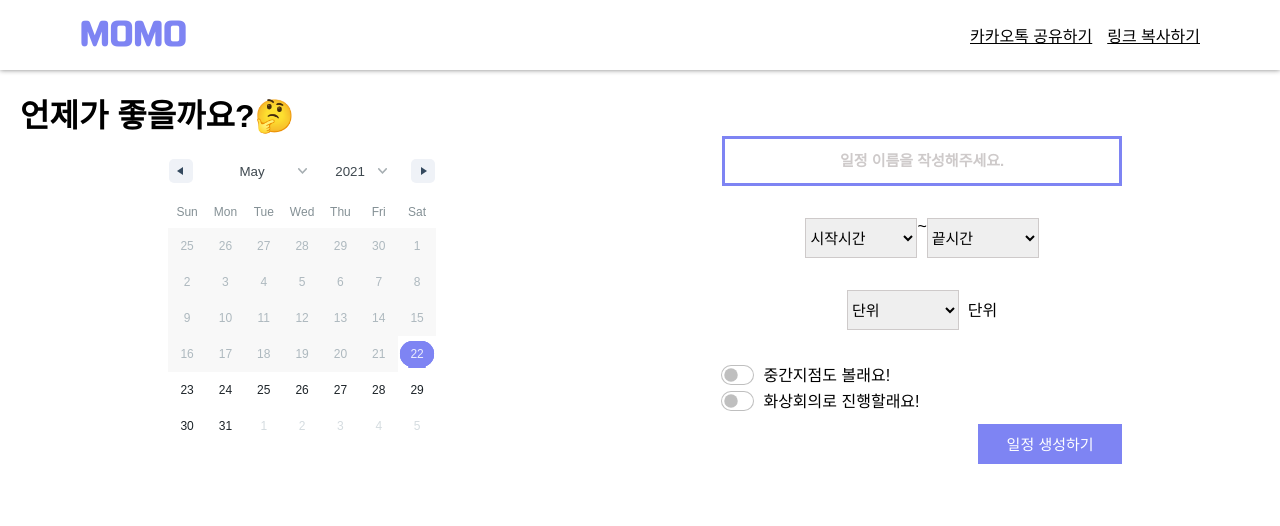
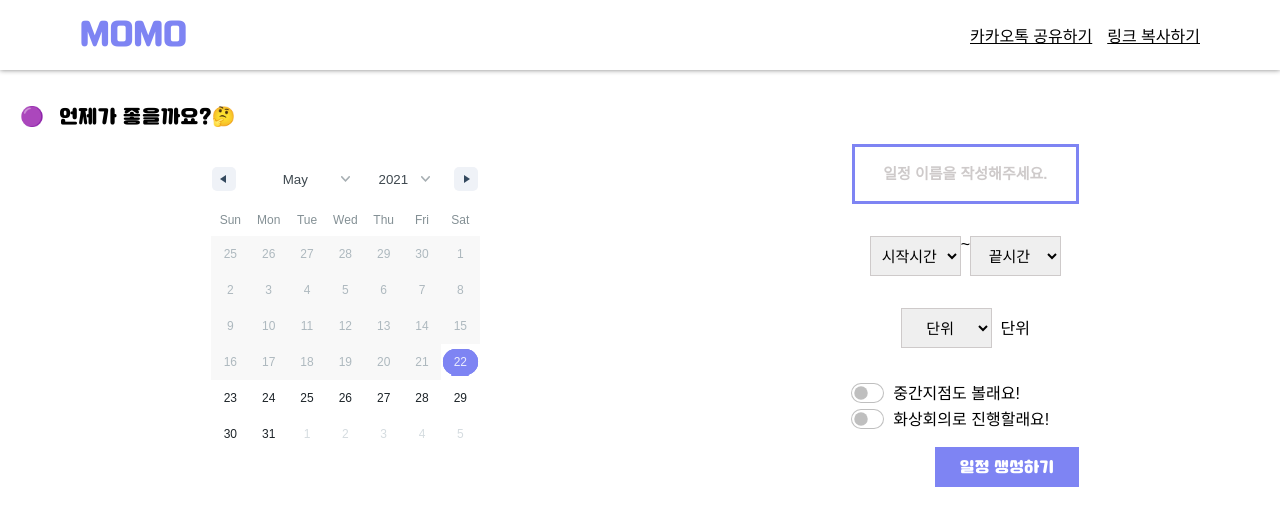
Before and after one commit to Modu-Moija/momo-front, a React (Create React App) app: page / in a window 1280 px wide. Shown: the top 526 px of the page. Built offline with nearby package versions, Linux system fonts and the light colour scheme; a web font is replaced by a local one.

Commit message:
setting.tsx CSS수정

```diff
--- a/src/Pages/Setting.tsx
+++ b/src/Pages/Setting.tsx
@@ -1,18 +1,24 @@
 import React from 'react';
 //import {  } from "@material-ui/core";
 import { useState } from 'react';
+import ExpandMoreIcon from '@material-ui/icons/ExpandMore';
 import { DateRange } from 'react-date-range';
 import { addDays } from 'date-fns';
+import { PageTitle, CalendarComponent } from '../Components';
+import { NativeSelect } from '@material-ui/core';
 import 'react-date-range/dist/styles.css'; // main css file
 import 'react-date-range/dist/theme/default.css'; // theme css file
 import "../scss/pages/setting.scss";
 
 const Setting = () => {
+	const name = "";
+	const headerTitle = "언제가 좋을까요?🤔";
+
 	const [title, setTitle] = useState("");
 	const [start, setStart] = useState("");
 	const [end, setEnd] = useState("");
 	const [gap, setGap] = useState("");
-	const [state, setState] = useState(
+	const [range, setRange] = useState(
 		{
 			selection1: {
 				startDate: new Date(), // default를 빈 값으로 하고 싶은데,,,,
@@ -98,13 +104,16 @@ const Setting = () => {
 
 		<div className="create-container">
 			<div className="create-title">
-				<h1>언제가 좋을까요?🤔</h1>
+				<PageTitle
+					upperTitle={name}
+					title={headerTitle}
+				/>
 			</div>
 			<div className="create-setting">
 				<div className="create-calender">
 					<DateRange
-						onChange={item => setState({ ...state, ...item })}
-						ranges={[state.selection1, state.selection2, state.selection3]}
+						onChange={item => setRange({ ...range, ...item })}
+						ranges={[range.selection1, range.selection2, range.selection3]}
 						rangeColors={["#7E84F3", "#7E84F3", "#7E84F3"]}
 						color={"#7E84F3"}
 						disabledDay={handleDisabled}
@@ -139,6 +148,7 @@ const Setting = () => {
 								<option value="12:00">오후12시</option>
 								{pmTimeList}
 							</select>
+							{/* <ExpandMoreIcon></ExpandMoreIcon> */}
 							<div>~</div>
 							<select
 								className="end"
@@ -155,6 +165,7 @@ const Setting = () => {
 								<option value="12:00">오후12시</option>
 								{pmTimeList}
 							</select>
+							{/* <ExpandMoreIcon></ExpandMoreIcon> */}
 						</div>
 
 						{/* 간격 선택 */}
@@ -173,6 +184,7 @@ const Setting = () => {
 								<option value={30}>30분</option>
 								<option value={60}>1시간</option>
 							</select>
+							{/* <ExpandMoreIcon></ExpandMoreIcon> */}
 							<div>&nbsp;&nbsp;단위</div>
 						</div>
 
--- a/src/scss/pages/setting.scss
+++ b/src/scss/pages/setting.scss
@@ -4,39 +4,39 @@
 @import "../base/mixin";
 
 .create-container {
+  .create-title {
+    margin: 15px 0;
+  }
   .create-setting {
     display: flex;
     flex-direction: column;
     @include desktop() {
-      display: flex;
       flex-direction: row;
       justify-content: space-around;
     }
     .create-calender {
-      .rdrDateDisplayWrapper {
-        display: none;
-      }
-      .rdrDayToday .rdrDayNumber span:after {
-        background: #{$purple};
+      .rdrCalendarWrapper {
+        width: 100% !important;
+        .rdrDateDisplayWrapper {
+          display: none;
+        }
+        .rdrDayToday .rdrDayNumber span:after {
+          background: #{$purple};
+        }
       }
     }
     .create-content {
       display: flex;
       flex-direction: column;
       align-items: center;
-      @include desktop() {
-        display: flex;
-        flex-direction: column;
-        justify-content: space-between;
-        align-items: normal;
-      }
       .create-content-box {
         display: flex;
         flex-direction: column;
+        width: 100%;
         .create-plan-name {
           input {
-            width: 25rem;
-            height: 50px;
+            width: 100%;
+            height: 60px;
             text-align: center;
             font-size: 17px;
             border: solid #{$purple};
@@ -57,8 +57,9 @@
           justify-content: center;
           .start,
           .end {
+            text-align-last: center;
             margin-bottom: 2rem;
-            width: 7rem;
+            width: 40%;
             height: 40px;
             border: 1.7px solid #{$light_gray};
             font-size: 15px;
@@ -72,7 +73,8 @@
           justify-content: center;
           align-items: baseline;
           .gap {
-            width: 7rem;
+            text-align-last: center;
+            width: 40%;
             height: 40px;
             border: 1.7px solid #{$light_gray};
             font-size: 15px;
@@ -132,15 +134,18 @@
         }
       }
       .create-create-btn {
+        width: 100%;
         display: flex;
         justify-content: flex-end;
         button {
+          margin-top: 15px;
           width: 9rem;
           height: 40px;
           font-size: 15px;
           background-color: #{$purple};
           color: white;
           border: none;
+          font-family: "Dabanggu", sans-serif;
         }
       }
     }
```
